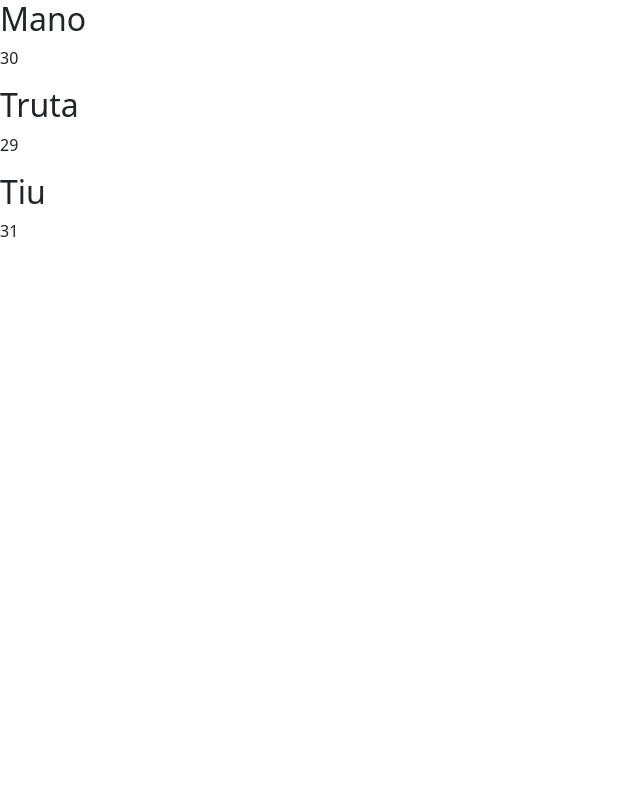
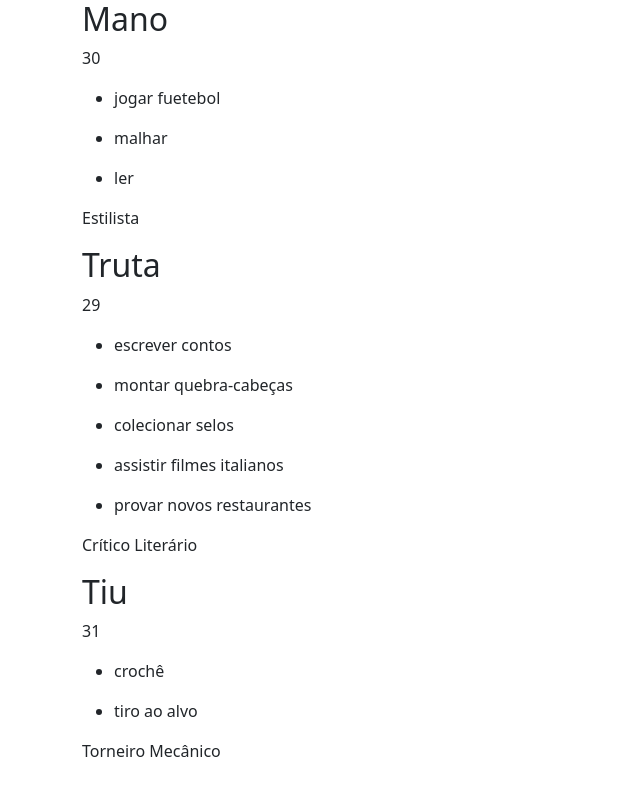
Before and after one commit to Shamoleambo/angular-people, an Angular app: page / in a window 1280 px wide. Shown: the top 796 px of the page, without its empty margins (0-640 px from the left). Built offline with nearby package versions, Linux system fonts and the light colour scheme.

Commit message:
add some extra info to Person model

```diff
--- a/src/app/app.component.html
+++ b/src/app/app.component.html
@@ -1 +1,3 @@
-<app-people></app-people>
+<div class="container">
+  <app-people></app-people>
+</div>
--- a/src/app/model/People.ts
+++ b/src/app/model/People.ts
@@ -1,3 +1,18 @@
 export class People {
-  constructor(private name: string, private age: number) {}
+  private name: string;
+  private age: number;
+  private hobbies: string[];
+  private profession: string;
+
+  constructor(
+    name: string,
+    age: number,
+    hobbies: string[],
+    profession: string
+  ) {
+    this.name = name;
+    this.age = age;
+    this.hobbies = hobbies;
+    this.profession = profession;
+  }
 }
--- a/src/app/people/people.component.html
+++ b/src/app/people/people.component.html
@@ -1,3 +1,10 @@
 <div *ngFor="let person of people">
-  <app-person [name]="person.name" [age]="person.age"></app-person>
+  <div class="row">
+    <app-person
+      [name]="person.name"
+      [age]="person.age"
+      [hobbies]="person.hobbies"
+      [profession]="person.profession"
+    ></app-person>
+  </div>
 </div>
--- a/src/app/people/people.component.ts
+++ b/src/app/people/people.component.ts
@@ -7,8 +7,19 @@ import { People } from '../model/People';
 })
 export class PeopleComponent {
   public people: People[] = [
-    new People('Mano', 30),
-    new People('Truta', 29),
-    new People('Tiu', 31),
+    new People('Mano', 30, ['jogar fuetebol', 'malhar', 'ler'], 'Estilista'),
+    new People(
+      'Truta',
+      29,
+      [
+        'escrever contos',
+        'montar quebra-cabeças',
+        'colecionar selos',
+        'assistir filmes italianos',
+        'provar novos restaurantes',
+      ],
+      'Crítico Literário'
+    ),
+    new People('Tiu', 31, ['crochê', 'tiro ao alvo'], 'Torneiro Mecânico'),
   ];
 }
--- a/src/app/people/person/person.component.html
+++ b/src/app/people/person/person.component.html
@@ -1,2 +1,6 @@
 <h2>{{ name }}</h2>
 <p>{{ age }}</p>
+<ul *ngFor="let hobbie of hobbies">
+  <li>{{ hobbie }}</li>
+</ul>
+<p>{{ profession }}</p>
--- a/src/app/people/person/person.component.ts
+++ b/src/app/people/person/person.component.ts
@@ -7,4 +7,6 @@ import { Component, Input } from '@angular/core';
 export class PersonComponent {
   @Input() name: string;
   @Input() age: number;
+  @Input() hobbies: string[];
+  @Input() profession: string
 }
```
